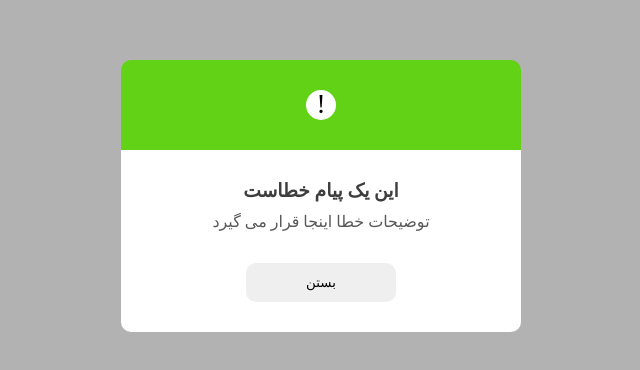
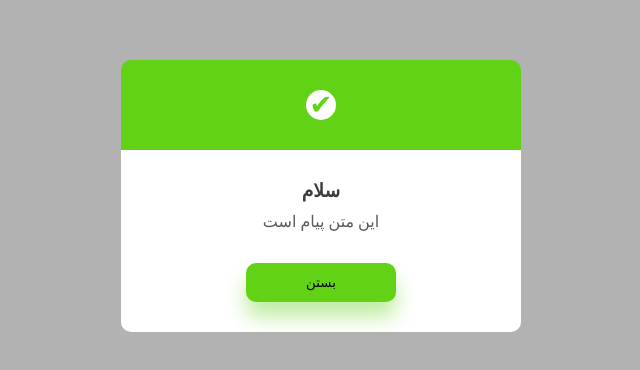
Before and after one commit to Mohammad-73/ex-popup-js, a plain HTML site: page index.html in a window 1280 px wide. Shown: the part 204-574 px from the top of the page, without its empty margins (319-959 px from the left). Drawn offline with Linux system fonts and the light colour scheme.

Commit message:
Add functionality to popup

```diff
--- a/css/alert.css
+++ b/css/alert.css
@@ -10,7 +10,7 @@
   --color_f74b4a: #f74b4a;
   --rgb_f74b4a: 247 74 74;
   --color_2bbef5: #2bbef5;
-  --color_2bbef5: 43 190 245;
+  --rgb_2bbef5: 43 190 245;
   --color_fec101: #fec101;
   --rgb_fec101: 254 193 1;
 }
@@ -68,6 +68,7 @@
 }
 
 .content_modal_persian {
+  display: none;
   width: 100%;
   height: 100vh;
   background-color: rgba(0, 0, 0, 0.3);
@@ -78,13 +79,15 @@
 }
 
 .center_modal {
-  display: flex;
   align-items: center;
   justify-content: center;
 }
 
+.d_flex {
+  display: flex;
+}
+
 .content_modal_persian .modal .header_modal {
-  background-color: #61d215;
   height: 90px;
   border-radius: 10px 10px 0 0;
   display: flex;
@@ -130,4 +133,9 @@
   border: 0;
   width: 100%;
   border-radius: 10px;
+  display: none;
 }
+
+.d_block {
+  display: block !important;
+}
--- a/index.html
+++ b/index.html
@@ -10,13 +10,23 @@
     <div class="content_modal_persian center_modal" id="alert_persian">
       <div class="modal">
         <div class="header_modal">
-          <span class="alert_modal_icon">!</span>
+          <span class="alert_modal_icon" id="alert_modal_icon_persian">!</span>
         </div>
         <div class="body_modal">
-          <h3 class="title_modal">این یک پیام خطاست</h3>
-          <p class="text_modal">توضیحات خطا اینجا قرار می گیرد</p>
+          <h3 class="title_modal" id="title_modal_persian">
+            این یک پیام خطاست
+          </h3>
+          <p class="text_modal" id="text_modal_persian">
+            توضیحات خطا اینجا قرار می گیرد
+          </p>
           <div class="button_modal">
-            <button class="close_modal">بستن</button>
+            <button
+              class="close_modal"
+              id="close_persian_modal"
+              onclick="alertClose()"
+            >
+              بستن
+            </button>
           </div>
         </div>
       </div>
--- a/js/alert.js
+++ b/js/alert.js
@@ -0,0 +1,94 @@
+function persianAlert(options) {
+  const {
+    message,
+    description,
+    alertType,
+    position,
+    timeout,
+    buttonTextClose,
+    showButtonClose = true,
+  } = options;
+  let alertPersian = document.getElementById("alert_persian");
+  let headerAlert = alertPersian.querySelector(".modal .header_modal");
+  let buttonClose = alertPersian.querySelector("#close_persian_modal");
+  let titleModalPersian = alertPersian.querySelector("#title_modal_persian");
+  let textModalPersian = alertPersian.querySelector("#text_modal_persian");
+  let modalIcon = alertPersian.querySelector("#alert_modal_icon_persian");
+  let alertClass = [
+    "bg_success_modal",
+    "bg_danger_modal",
+    "bg_warning_modal",
+    "bg_info_modal",
+  ];
+  let buttonClass = [
+    "btn_modal_success",
+    "btn_modal_danger",
+    "btn_modal_warning",
+    "btn_modal_info",
+  ];
+  let iconClass = ["text_success", "text_danger", "text_warning", "text_info"];
+
+  alertPersian.classList.add("d_flex");
+  titleModalPersian.textContent = message;
+  textModalPersian.textContent = description;
+  buttonClass.textContent = buttonTextClose;
+
+  if (showButtonClose) {
+    buttonClose.classList.add("d_block");
+  } else {
+    buttonClose.classList.remove("d_block");
+  }
+
+  headerAlert.classList.remove(...alertClass);
+
+  buttonClose.classList.remove(...buttonClass);
+
+  modalIcon.classList.remove(...iconClass);
+
+  switch (alertType) {
+    case "success":
+      headerAlert.classList.add("bg_success_modal");
+      buttonClose.classList.add("btn_modal_success");
+      modalIcon.textContent = "✔";
+      modalIcon.classList.add("text_success");
+      break;
+    case "error":
+      headerAlert.classList.add("bg_danger_modal");
+      buttonClose.classList.add("btn_modal_danger");
+      modalIcon.textContent = "!";
+      modalIcon.classList.add("text_danger");
+      break;
+    case "warning":
+      headerAlert.classList.add("bg_warning_modal");
+      buttonClose.classList.add("btn_modal_warning");
+      modalIcon.textContent = "!";
+      modalIcon.classList.add("text_warning");
+      break;
+    default:
+      headerAlert.classList.add("bg_info_modal");
+      buttonClose.classList.add("btn_modal_info");
+      modalIcon.textContent = "!";
+      modalIcon.classList.add("text_info");
+  }
+
+  if (timeout) {
+    setTimeout(() => {
+      alertPersian.classList.remove("d_flex");
+    }, timeout);
+  }
+}
+
+function alertClose() {
+  let alertPersian = document.getElementById("alert_persian");
+  alertPersian.classList.remove("d_flex");
+}
+
+persianAlert({
+  message: "سلام",
+  description: "این متن پیام است",
+  alertType: "success",
+  position: "top-right",
+  //   timeout: 3000,
+  buttonTextClose: "بی خیال",
+  showButtonClose: true,
+});
```
